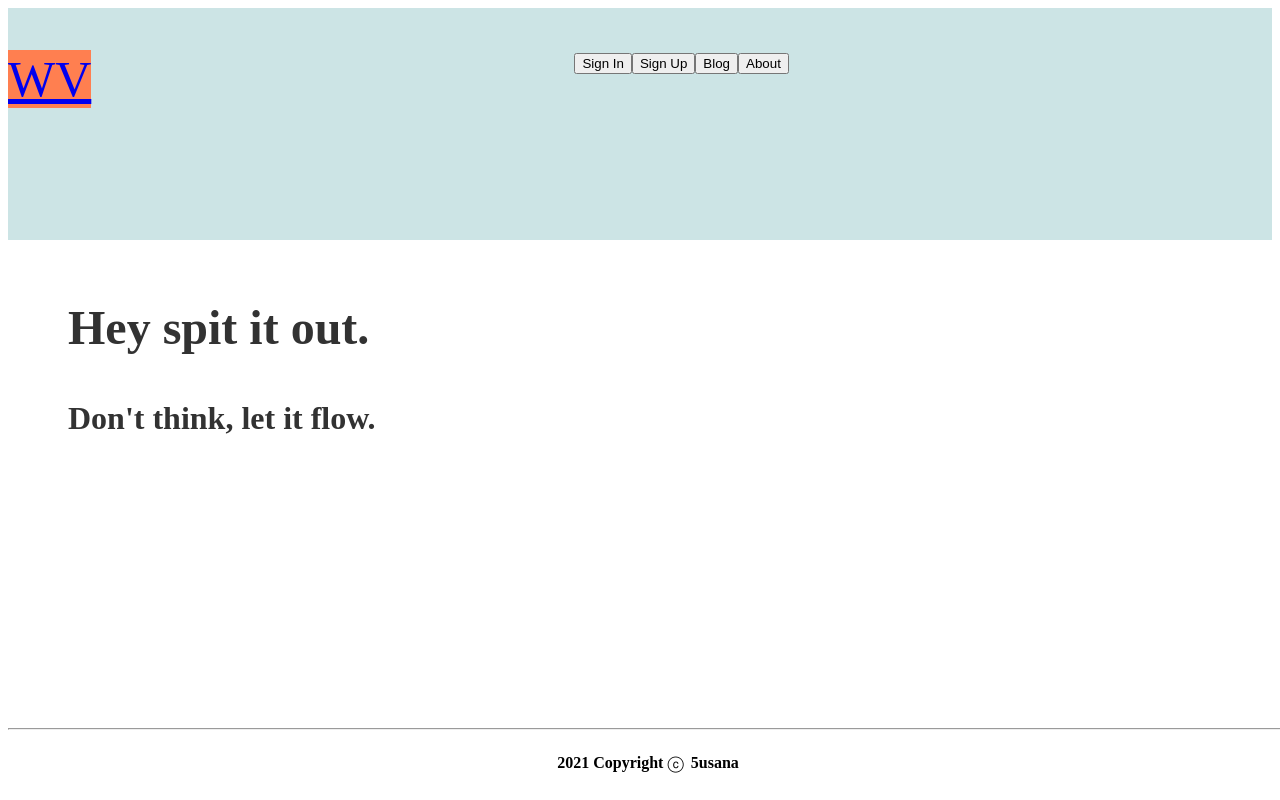
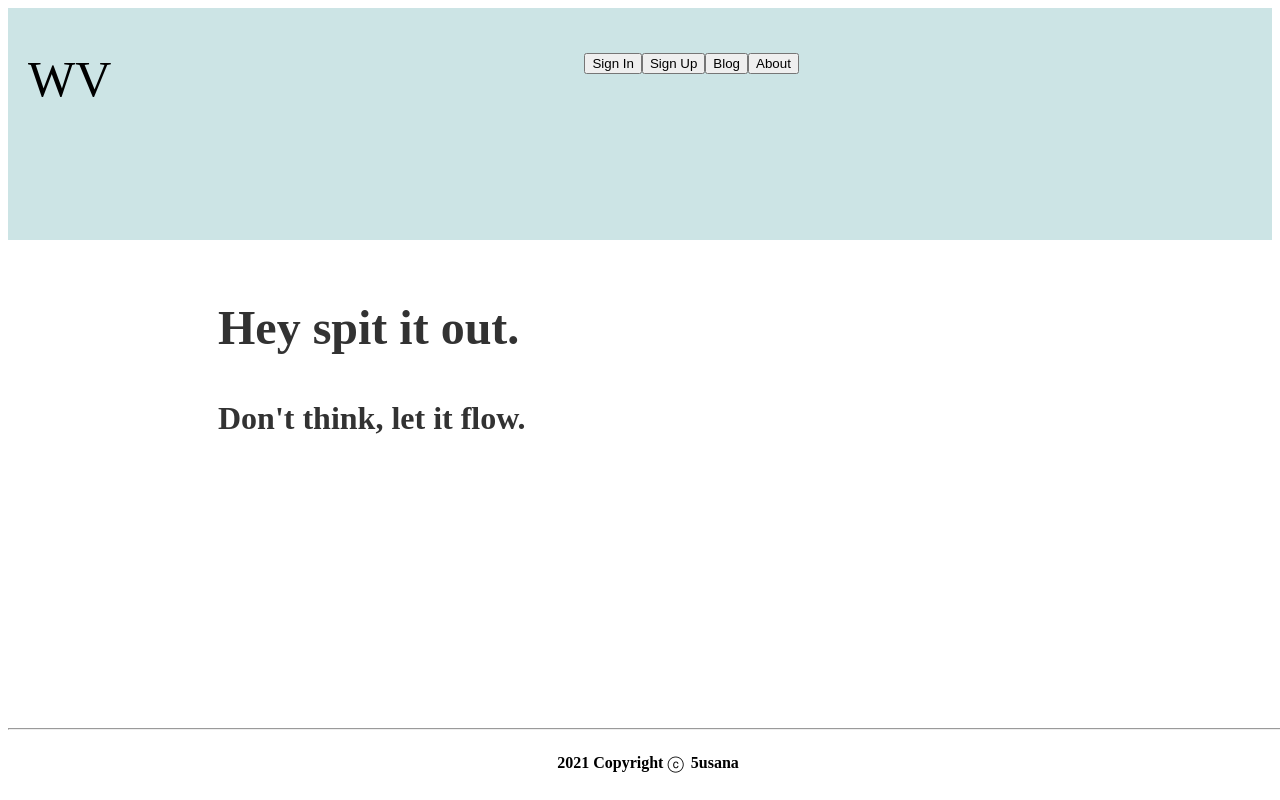
Before and after one commit to 5usana/wvblog, a React (Create React App) app: page / in a window 1280 px wide. Built offline with nearby package versions, Linux system fonts and the light colour scheme; a web font is replaced by a local one.

Commit message:
removed underline from WV link

```diff
--- a/src/components/LandingPage.js
+++ b/src/components/LandingPage.js
@@ -11,6 +11,7 @@ const MainDiv = styled.div`
     text-align: center;
     background-color: white;
     opacity: .8 ;
+    margin-left: 150px;
 `;
 
 // const Section = styled.section`
--- a/src/components/NavBar.js
+++ b/src/components/NavBar.js
@@ -15,13 +15,18 @@ flex-direction: row;
 order: 1;
 background-color: #CCE4E5;
 flex-flow: row;
+
 `;
 
 const HeaderOne = styled.h1`
-	background-color: coral;
+	// background-color: coral;
 	font-weight: 100;
+	font-size: 50px;
+	margin-left: 20px;
+	color: black;
 	text-decoration: none;
-	font-size: 50px;
+
+
 	// .nav-tag {
 	// 	color: red;
 	// 	font-weight: 100;
@@ -33,8 +38,8 @@ function NavBar() {
 
     return (
 		<NavContainer>
-			<Link to='/'>
-				<HeaderOne className='nav-tag'> WV </HeaderOne>
+			<Link style={{ textDecoration: 'none' }} to='/'>
+				<HeaderOne className='nav-tag' > WV </HeaderOne>
 			</Link>
 			<HomeNav>
 				<Link to='/signin'>
```
